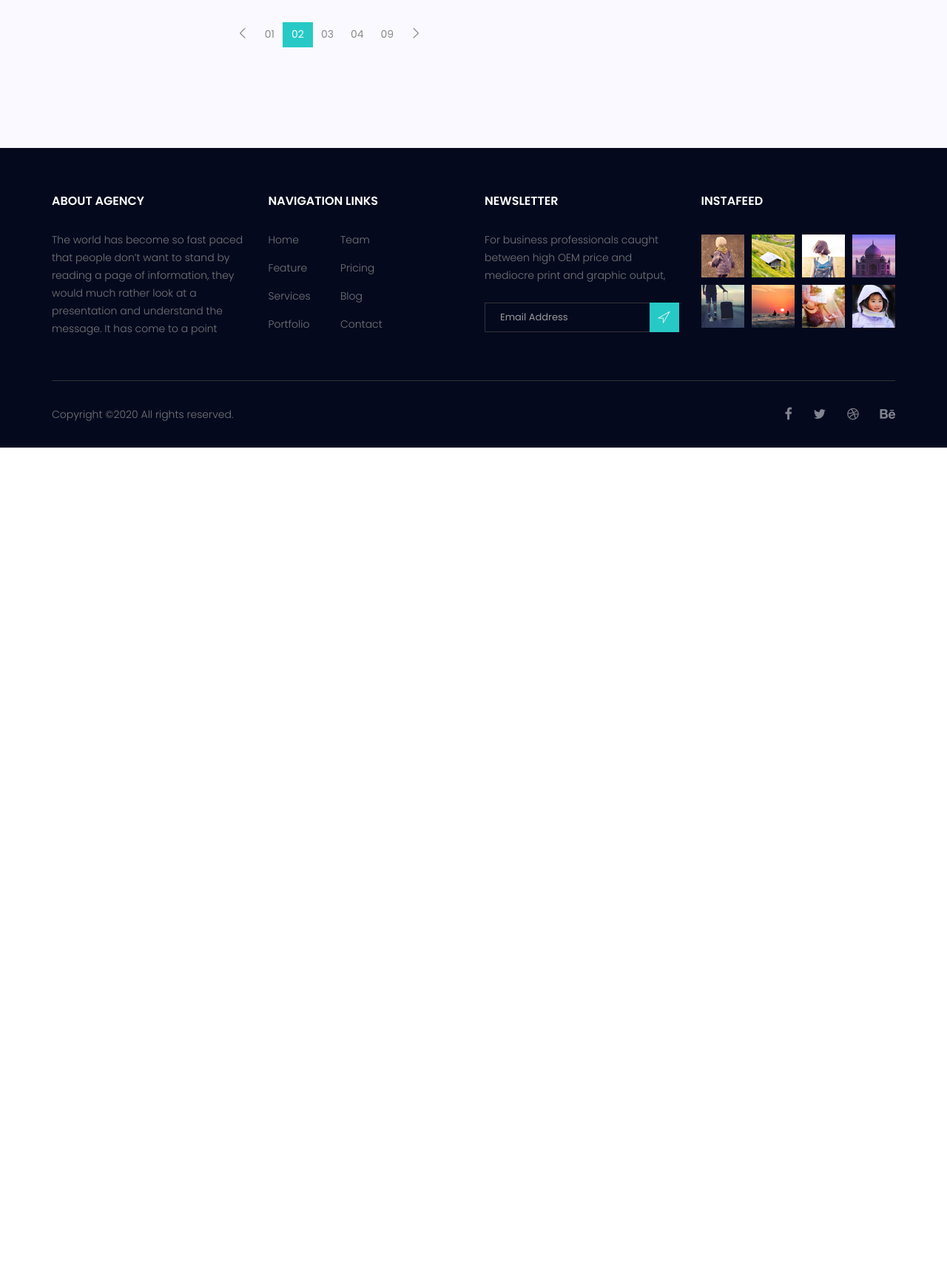
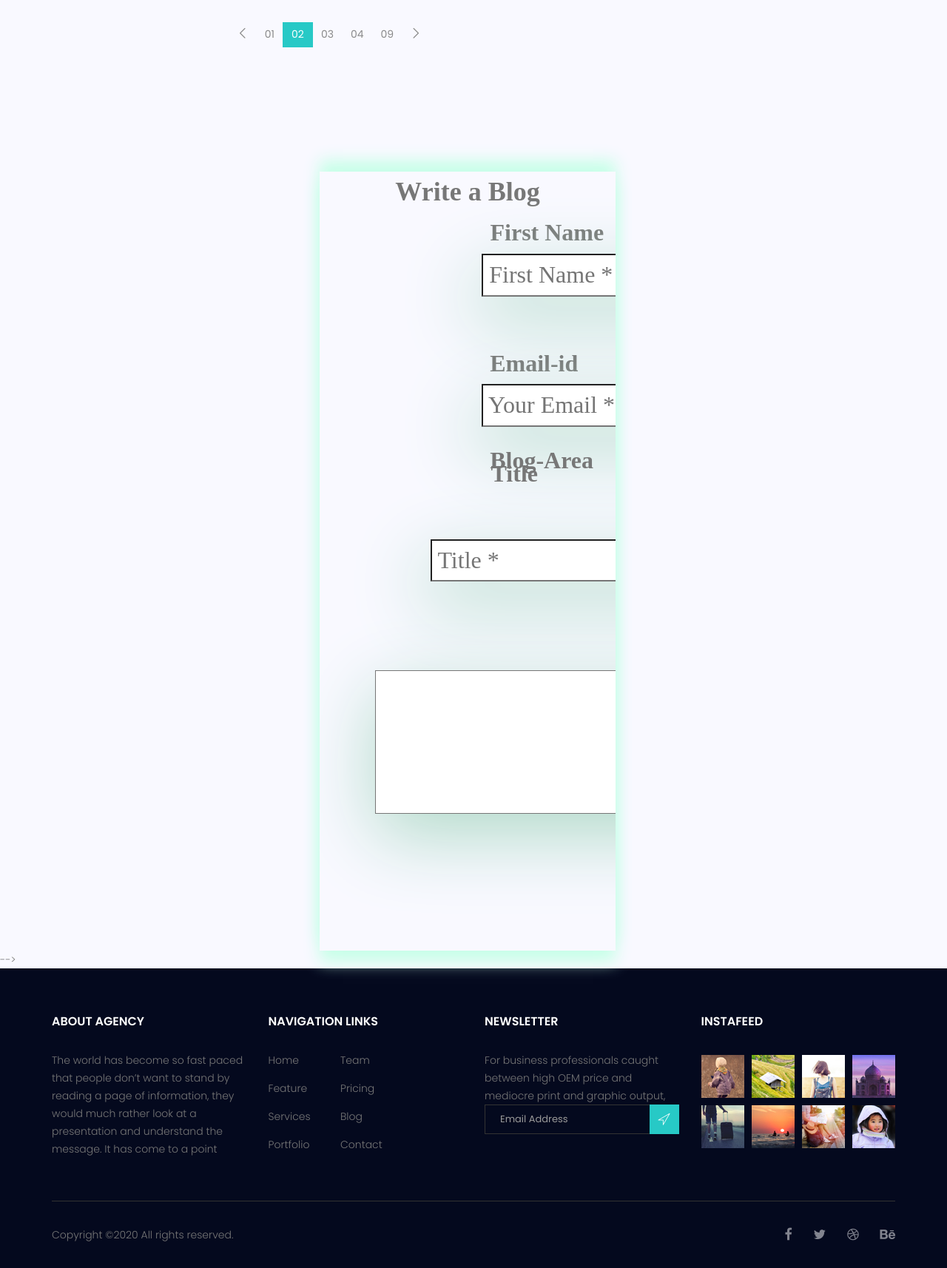
Before and after one commit to Surajbokde/Nature_Beauty, a PHP site: page /blog.html in a window 1280 px wide. Shown: the part 3701-5415 px from the top of the page at 74% size. Before the commit the page ends 4306 px from the top, so only its background shows below. Run offline with PHP 8.4, Linux system fonts and the light colour scheme.

Commit message:
added the form to blog.html
deleted the form from the navbar and added it above footer in blog.html

```diff
--- a/Blog_style.css
+++ b/Blog_style.css
@@ -1,42 +1,47 @@
 
 
-
-*
+body
 {
+    background-color: #F9F9FF;
+}
+#blogForm *
+{
+    margin: 0%;
     padding: 0%;
-    margin: 0%;
-    box-sizing: border-box;
     margin-bottom: 2rem;
     font-family: 'Times New Roman', Times, serif;
+}
+#blogForm
+{
 
+    margin: 0%;
+    padding: 0%;
+    position: relative;
+    font-size: xx-large;
+    overflow: hidden;
+    background-color: #F9F9FF;
+    bottom: 5rem;
+    margin: auto;
+    margin-bottom: 2rem;
+    right: 3rem;
 
 }
-body
+#blogForm h1
 {
-    margin-top: 3rem;
-    font-size: xx-large;
-    overflow: hidden;
-
+    margin: auto;
+     width: 400px;
+    text-align: center;
+    font-weight: bold;
 
 }
-h1{
-    display: block;
-    text-align: center;
-    margin-bottom: 6rem;
-    margin: auto;
-    font-weight: bold;
-}
-.container{
+.gcontainer{
 text-align: center;
 display:grid;
 grid-template-columns:repeat(2,auto);
 width: 100px;
 position: relative;
 right: 1rem;
-
-
-
-
+bottom: rem;
 }
 
 .firstlabel
@@ -44,6 +49,7 @@
     position: relative;
     left:80%;
     font-weight: bold;
+    top:1rem;
 
 }
 
@@ -55,15 +61,14 @@
     left: 115%;
     top: 0.1rem;
     font-size: 2rem;
-    box-shadow:  0px 30px 100px #B1DAC9;
-
+    box-shadow:  -10px 30px 100px #B1DAC9;
 }
 #lname
 {
     height: 3.6rem;
     width: 36.7rem;
     font-size: 2rem;
-    box-shadow:  0px 30px 100px #B1DAC9;
+    box-shadow:  -10px 30px 100px #B1DAC9;
 
 
 }
@@ -79,6 +84,7 @@
 position: relative;
 right: 35%;
 font-weight: bold;
+top: 1rem;
 }
 #email
 {
@@ -87,13 +93,14 @@
     width: 36.7rem;
     left: 115%;
     font-size: 2rem;
-    box-shadow:  0px 30px 100px #B1DAC9;
+    box-shadow:  -10px 30px 100px #B1DAC9;
 }
 .elabel
 {
     position: relative;
     left:77%;
     font-weight: bold;
+    top: 1rem;
 
 
 }
@@ -111,7 +118,7 @@
     width: 37rem;
     height: 3.6rem;
     font-size: 1.5rem;
-    box-shadow:  0px 30px 100px #B1DAC9;
+    box-shadow:  -10px 30px 100px #B1DAC9;
 
 }
 .dp
@@ -119,13 +126,14 @@
     font-weight: bold;
     position: relative;
 right: 35.5%;
+top: 1rem;
 }
-#title
+#tiTle
 {
     height: 3.6rem;
     width: 77.3rem;
     font-size: 2rem;
-    box-shadow:  0px 30px 100px #B1DAC9;
+    box-shadow:  -10px 30px 100px #B1DAC9;
 }
 #ti
 {
@@ -139,7 +147,7 @@
     left: 5.1rem;
     font-weight: bold;
 }
-#blog
+#barea
 {
     position: relative;
     left: 515px;
@@ -149,7 +157,7 @@
   {
       position: relative;
 
-   bottom: 21rem;
+   bottom: 15rem;
    left: 9.7rem;
    font-weight: bold;
 
@@ -160,7 +168,7 @@
     box-shadow:  0px 30px 100px #B1DAC9;
 
 }
-button
+#postBlog
 {
     font-size: 1.8rem;
     position: relative;
@@ -172,25 +180,19 @@
     border: 0px;
 
 }
-button:hover
+#postBlog:hover
 {
     color: white;
     background-color: #52A583;
     cursor: pointer;
 }
-section
+#blogForm
 {
     position: relative;
-    /* border-bottom:  #B1DAC9 2px solid;
-    border-left:  #B1DAC9 2px solid;
-    border-right:  #B1DAC9 2px solid;
-    border-top: #B1DAC9 2px solid ; */
     margin-right: 25rem ;
     margin-left:30rem;
-    box-shadow: 0px 30px 100px #C7FFE8 ;
+    box-shadow: 0px 15px 20px #C7FFE8,0px -15px 20px #C7FFE8 ;
     top: 2rem;
-
-
 }
 form
 {
@@ -198,5 +200,4 @@
     right: 27.5rem;
     margin-top: 2rem ;
 
-
 }
--- a/blog.html
+++ b/blog.html
@@ -16,6 +16,7 @@
         <!-- main css -->
         <link rel="stylesheet" href="css/style.css">
         <link rel="stylesheet" href="css/responsive.css">
+        <link rel="stylesheet" href="Blog_style.css">
     </head>
     <body>
 
@@ -393,6 +394,51 @@
         </section>
         <!--================Blog Area =================-->
 
+        <section id="blogForm">
+
+            <h1>Write a Blog</h1>
+            <form>
+            <div class="gcontainer">
+
+                <div id="fn">
+
+                    <label class="firstlabel">First Name</label>
+                    <input type="text" id="fname" name="First Name" placeholder=" First Name *">
+                </div>
+                <div id="ln">
+
+                    <label class="secondlabel">Last Name</label><br>
+                    <input type="text" id="lname" name="Last Name" placeholder=" Last Name*">
+                </div>
+
+
+                <div id="id">
+                    <label class="elabel">Email-id</label><br>
+                    <input type="email" id="email" name="Email-id" placeholder=" Your Email *">
+
+                </div>
+                <div id="dropdown">
+                   <label class="dp">Blog-Type</label> <br>
+                   <select name="Blog-Type:" id="Blog-Type" >
+                      <option value="Volunteer">Volunteer</option>
+                      <option value="Nature">Nature</option>
+                      <option value="Happiness">Happiness</option>
+                   </select>
+                </div>
+
+            </div>
+
+                <div id="ti">
+                    <label class="tlabel">Title</label>
+                    <input type="text" id="tiTle" name="Title" placeholder=" Title *">
+
+                </div>
+                <div id="barea">
+                    <label class="ba">Blog-Area</label>
+                    <textarea name="Blog-Area" id="Blog-Area" cols="76" rows="8" placeholder=" Blog Area"> </textarea>
+                </div>
+                <button id="postBlog">Post Blog</button>
+            </section> -->
         <!--================ start footer Area  =================-->
         <footer class="footer-area section_gap">
             <div class="container">
--- a/index.html
+++ b/index.html
@@ -43,7 +43,7 @@
 								<li class="nav-item submenu dropdown">
 									<a href="blog.html" class="nav-link dropdown-toggle" data-toggle="dropdown" role="button" aria-haspopup="true" aria-expanded="false">Blog</a>
 									<ul class="dropdown-menu">
-										<li class="nav-item"><a class="nav-link" href="postBlog.html">Blog</a></li>
+										<li class="nav-item"><a class="nav-link" href="Blog.html">Blog</a></li>
 										<li class="nav-item"><a class="nav-link" href="single-blog.html">Blog Details</a></li>
 									</ul>
 								</li>
```
Also changed, not shown: postBlog.html (deleted, +0 -60 lines).
